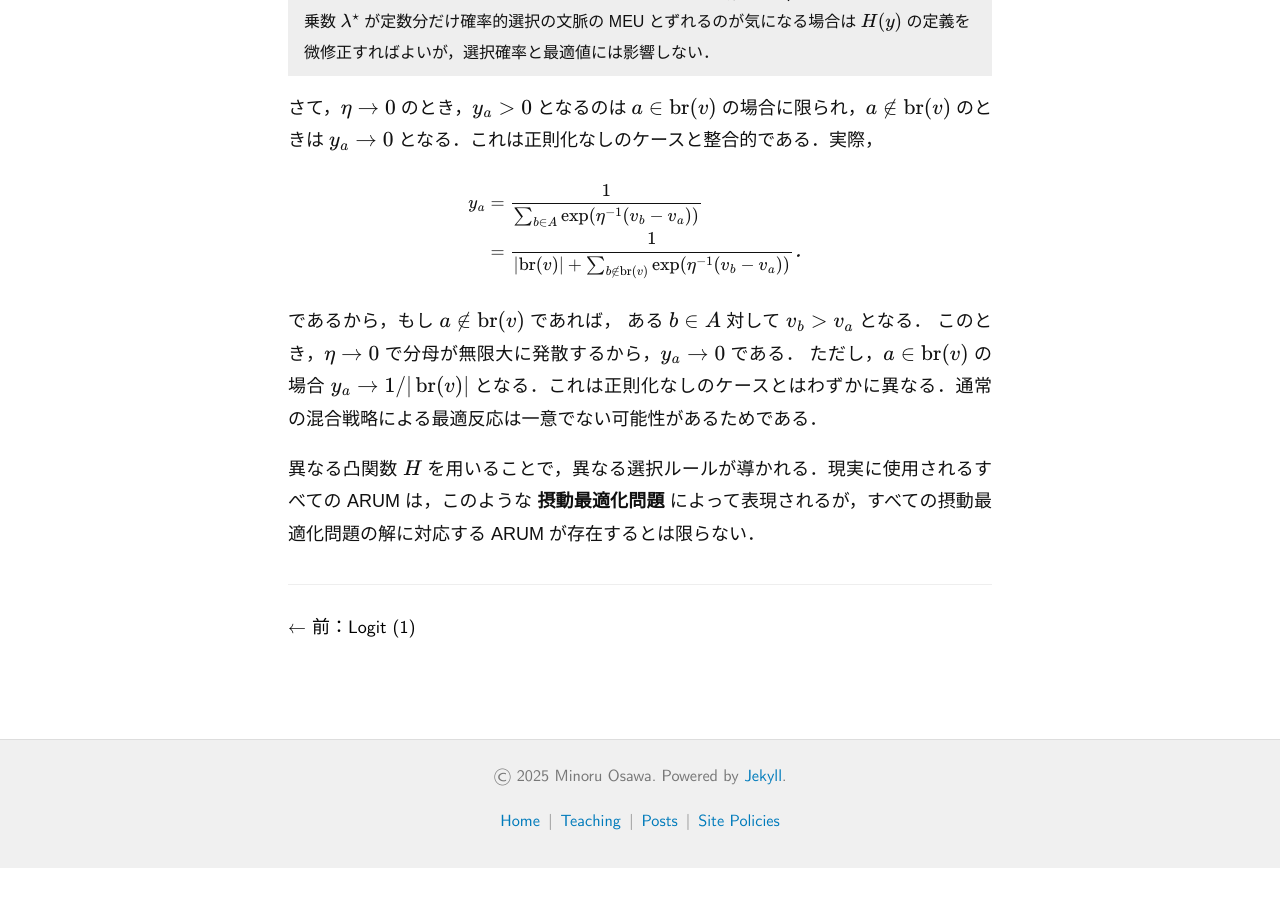
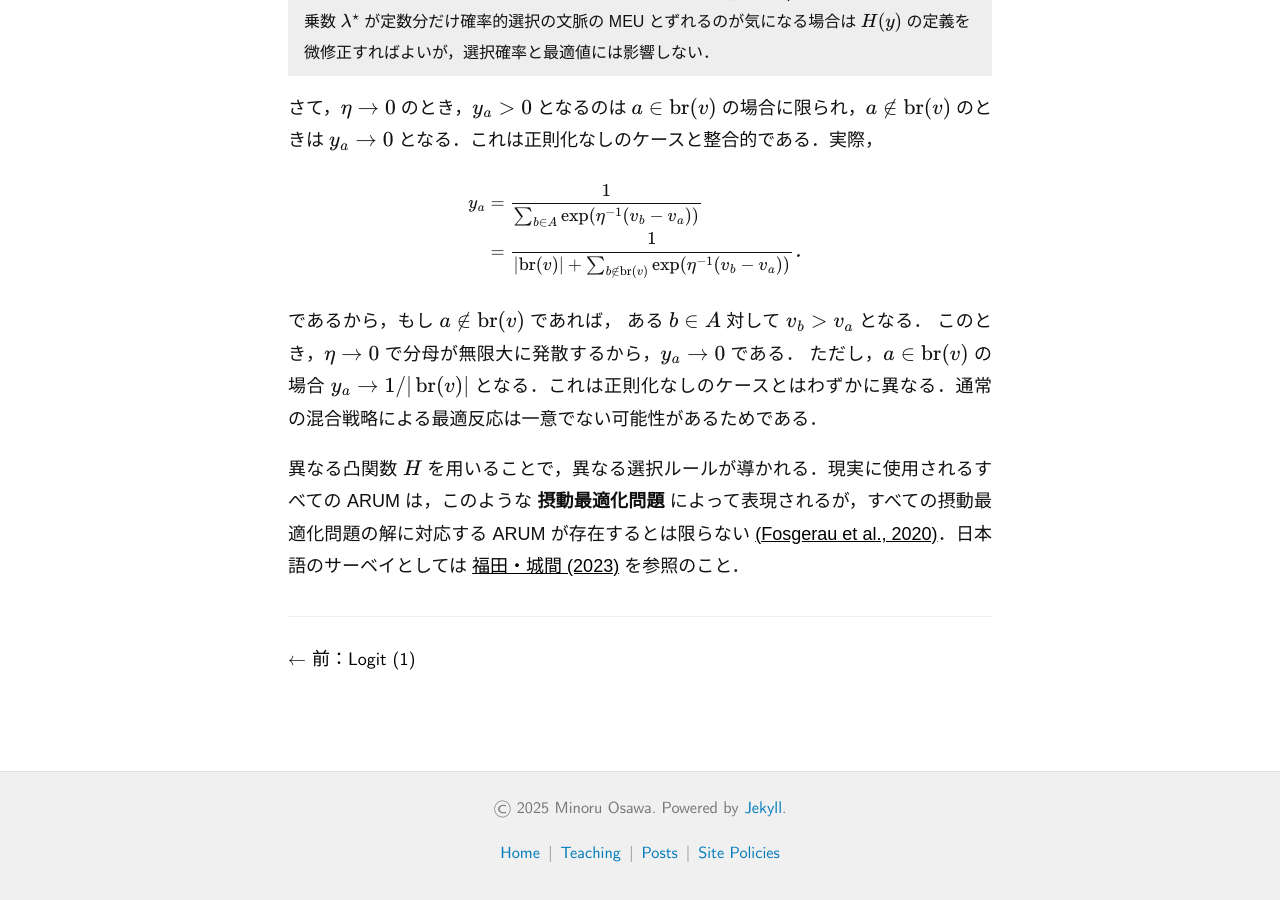
Before and after one commit to mino-osawa/mino-osawa.github.io, a Jekyll site: the page built from _posts/2025-05-30-post.markdown, in a window 1280 px wide and 900 px high, scrolled down 3585 px. Built offline with Jekyll 4.4.1, drawn with Linux system fonts in a browser that asks for light colours; some web fonts are replaced; before the commit the page ends 4453 px from its top, so only the background shows below that.

Commit message:
add Fukuda + Joma

```diff
--- a/_posts/2025-05-30-post.markdown
+++ b/_posts/2025-05-30-post.markdown
@@ -172,4 +172,4 @@ $$
 ただし，$a \in \operatorname{br}(v)$ の場合 $y_a \to 1 / |\operatorname{br}(v)|$ となる．これは正則化なしのケースとはわずかに異なる．通常の混合戦略による最適反応は一意でない可能性があるためである．
 
 
-異なる凸関数 $H$ を用いることで，異なる選択ルールが導かれる．現実に使用されるすべての ARUM は，このような **摂動最適化問題** によって表現されるが，すべての摂動最適化問題の解に対応する ARUM が存在するとは限らない．
+異なる凸関数 $H$ を用いることで，異なる選択ルールが導かれる．現実に使用されるすべての ARUM は，このような **摂動最適化問題** によって表現されるが，すべての摂動最適化問題の解に対応する ARUM が存在するとは限らない [(Fosgerau et al., 2020)](https://onlinelibrary.wiley.com/doi/10.1111/iere.12469)．日本語のサーベイとしては [福田・城間 (2023)](https://www.jstage.jst.go.jp/article/jscejipm/78/5/78_I_1/_article/-char/ja/) を参照のこと．
```
